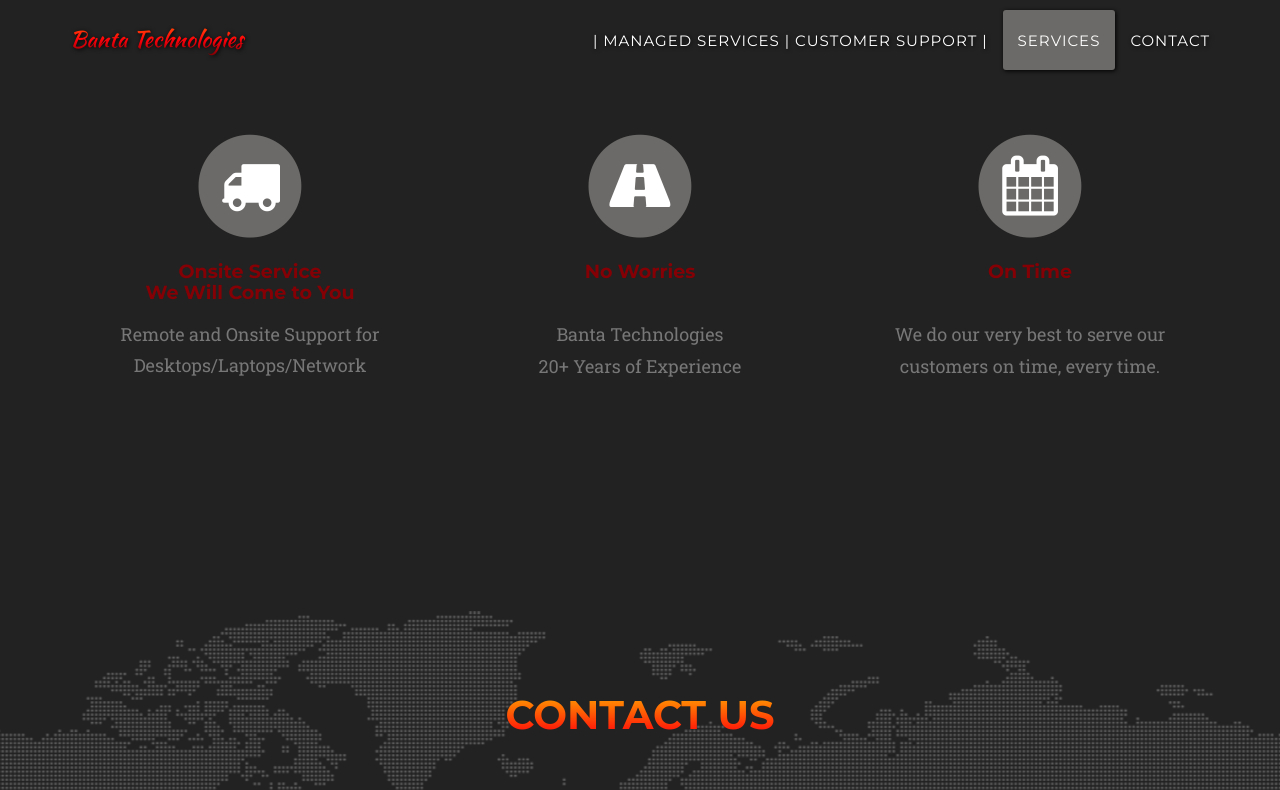
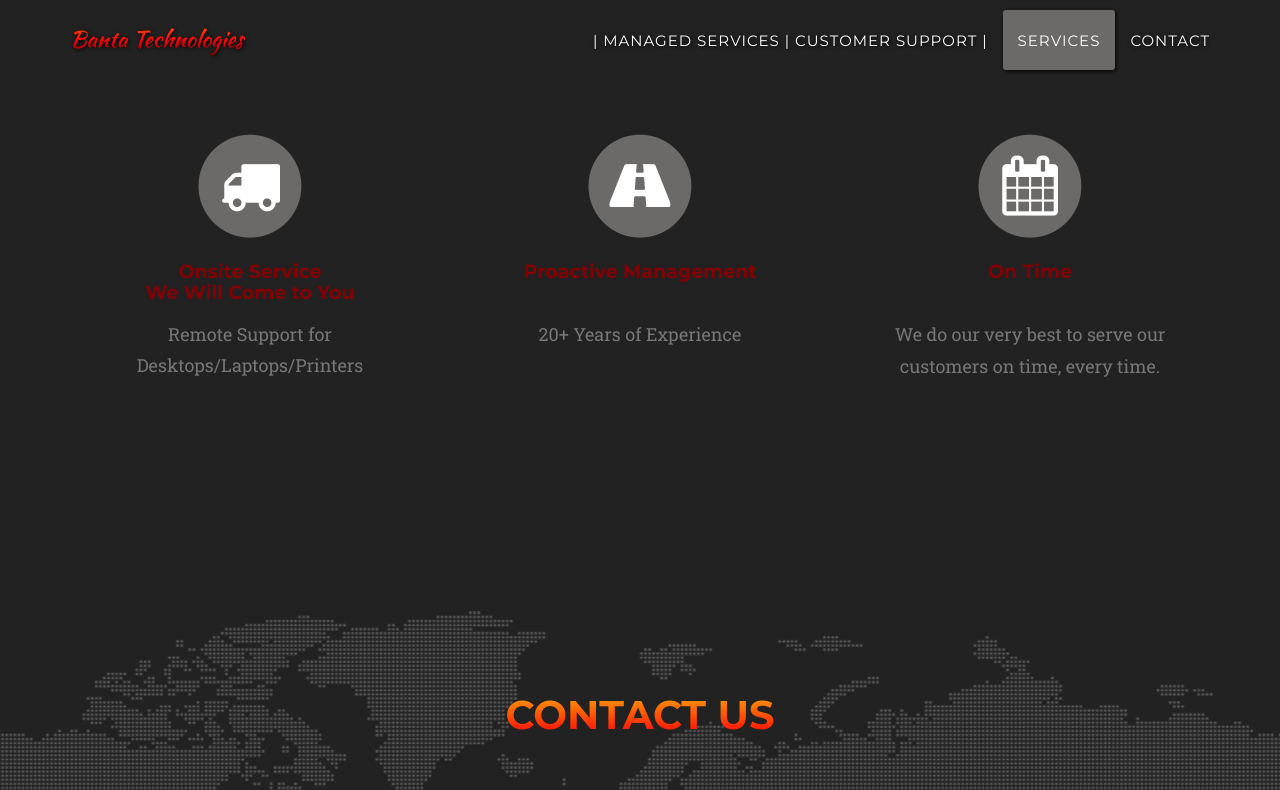
Before and after one commit to Banta-Technologies/bantatechnologies, a Jekyll site: the page built from index.html, in a window 1280 px wide and 900 px high, scrolled down 1060 px, cut to the strip 0-790 px from the top of the window. Built offline with Jekyll 4.4.1, drawn with Linux system fonts in a browser that asks for light colours; some web fonts are replaced.

Commit message:
Remote Support for Printers

```diff
--- a/_includes/services.html
+++ b/_includes/services.html
@@ -26,7 +26,7 @@
                         <i class="fa fa-truck fa-stack-1x fa-inverse"></i>
                     </span>
                     <h4 class="service-heading">Onsite Service <br> We Will Come to You</h4>
-                    <p class="text-muted">Remote and Onsite Support for Desktops/Laptops/Network
+                    <p class="text-muted">Remote Support for Desktops/Laptops/Printers
 
                     </p>
                 </div>
@@ -35,9 +35,9 @@
                         <i class="fa fa-circle fa-stack-2x text-primary"></i>
                         <i class="fa fa-road fa-stack-1x fa-inverse"></i>
                     </span>
-                    <h4 class="service-heading">No Worries</h4>
+                    <h4 class="service-heading">Proactive Management</h4>
                     <br>
-                    <p class="text-muted">Banta Technologies <br> 20+ Years of Experience</p>
+                    <p class="text-muted">20+ Years of Experience</p>
                 </div>
                 <div class="col-md-4">
                     <span class="fa-stack fa-4x">
```
